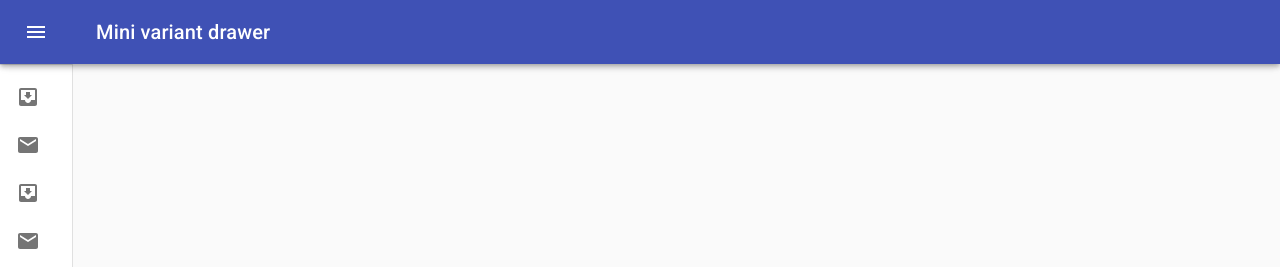
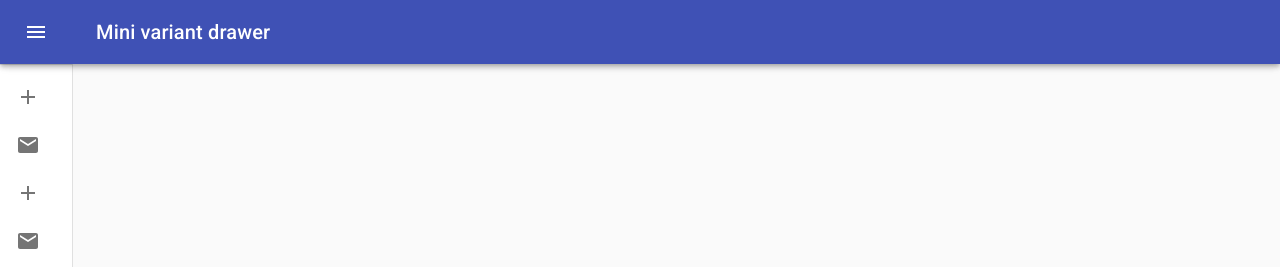
Before and after one commit to fabioNog/Delta, a React (Create React App) app in the folder deltafrontend/: page / in a window 1280 px wide. Shown: the top 267 px of the page. Built offline with nearby package versions, Linux system fonts and the light colour scheme.

Commit message:
Inserindo Roteamento na minha Drawer

```diff
--- a/deltafrontend/src/pages/Main.js
+++ b/deltafrontend/src/pages/Main.js
@@ -12,12 +12,13 @@ import IconButton from '@material-ui/core/IconButton';
 import MenuIcon from '@material-ui/icons/Menu';
 import ChevronLeftIcon from '@material-ui/icons/ChevronLeft';
 import ChevronRightIcon from '@material-ui/icons/ChevronRight';
+import Add from '@material-ui/icons/Add';
 import ListItem from '@material-ui/core/ListItem';
 import ListItemIcon from '@material-ui/core/ListItemIcon';
 import ListItemText from '@material-ui/core/ListItemText';
-import InboxIcon from '@material-ui/icons/MoveToInbox';
 import MailIcon from '@material-ui/icons/Mail';
 
+import {Link} from "react-router-dom";
 const drawerWidth = 240;
 
 const useStyles = makeStyles(theme => ({
@@ -94,6 +95,13 @@ export default function MiniDrawer() {
     setOpen(false);
   };
 
+  const handleClickList = (text) =>{
+    const t = text.toLowerCase();
+    console.log(t);
+
+
+  }
+
   return (
     <div className={classes.root}>
       <CssBaseline />
@@ -143,8 +151,8 @@ export default function MiniDrawer() {
         <Divider />
         <List>
           {['Adicionar', 'Deletar', 'Atualizar','Listar'].map((text, index) => (
-            <ListItem button key={text}>
-              <ListItemIcon>{index % 2 === 0 ? <InboxIcon /> : <MailIcon />}</ListItemIcon>
+            <ListItem button key={text} component={Link} to={text}>
+              <ListItemIcon>{index % 2 === 0 ? <Add /> : <MailIcon />}</ListItemIcon>
               <ListItemText primary={text} />
             </ListItem>
           ))}
```
